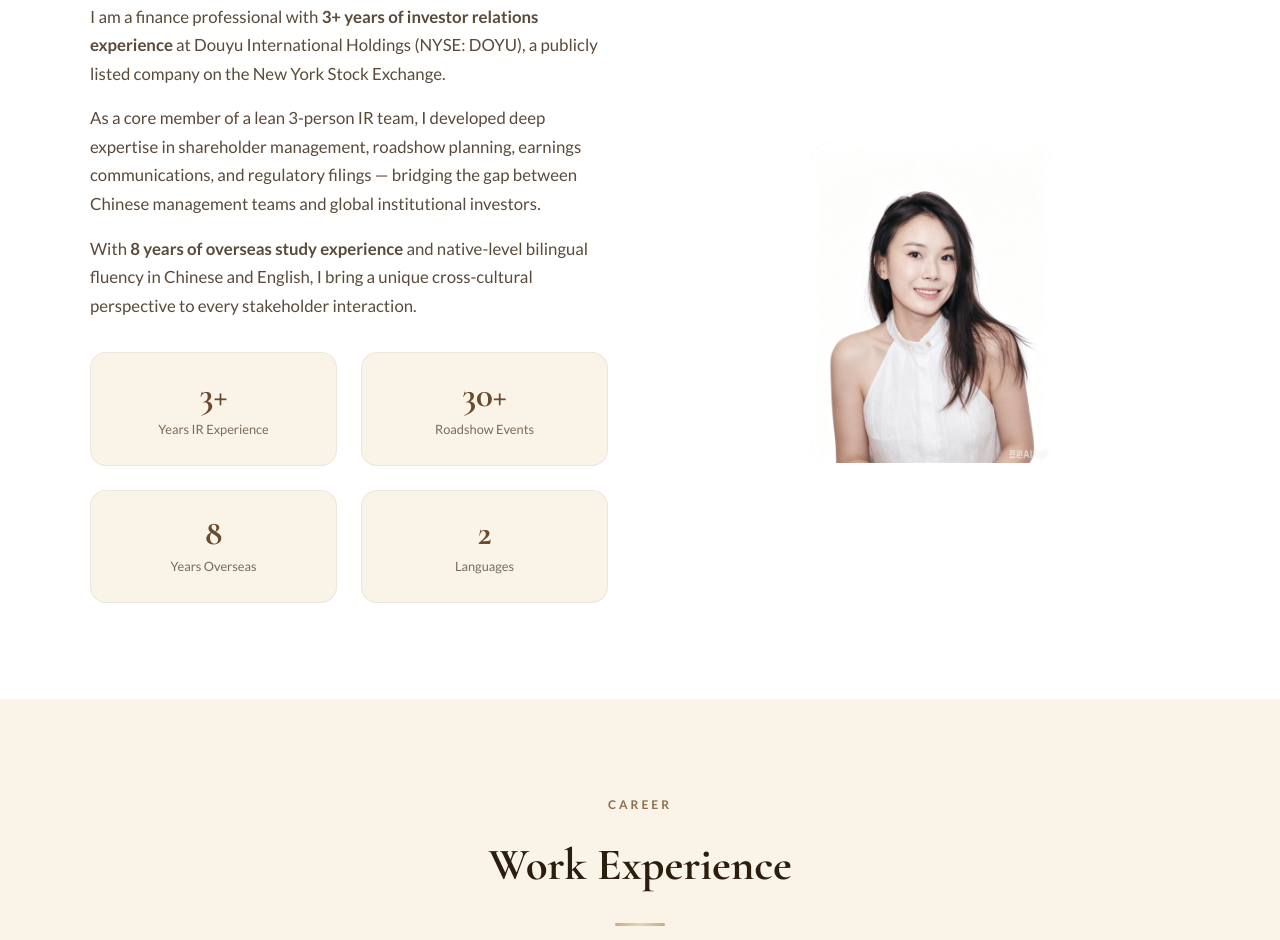
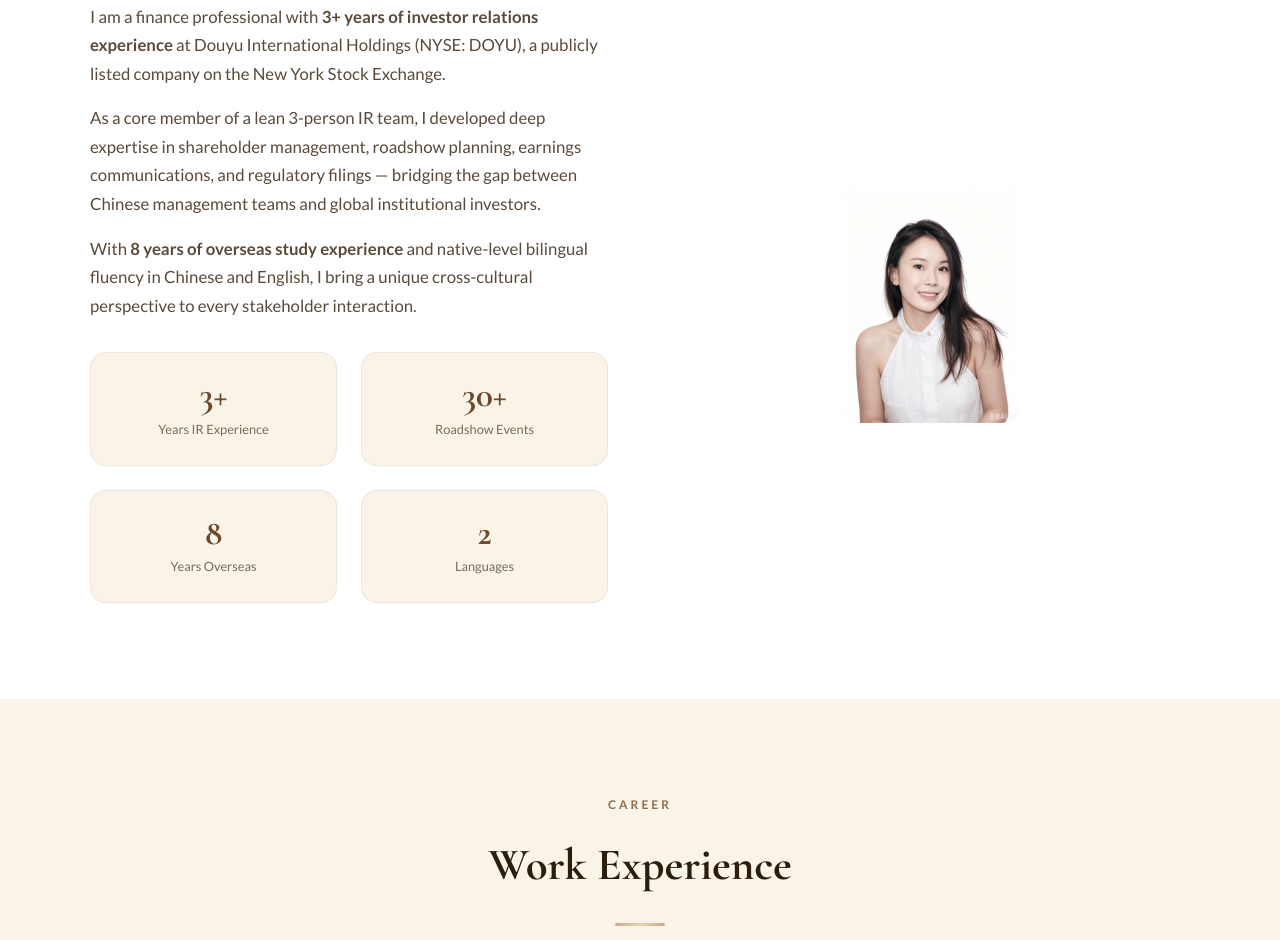
Before and after one commit to haiqing2266/duo-s-zone, a plain HTML site: page index.html in a window 1280 px wide. Shown: the part 1088-2028 px from the top of the page. Drawn offline with nearby package versions, Linux system fonts and the light colour scheme.

Commit message:
Reduce headshot to 180px max width
Co-authored-by: Copilot <223556219+Copilot@users.noreply.github.com>

```diff
--- a/index.html
+++ b/index.html
@@ -248,7 +248,7 @@
             background: var(--light);
             border-radius: 20px; padding: 0;
             position: relative; overflow: hidden;
-            width: 100%; max-width: 240px;
+            width: 100%; max-width: 180px;
         }
         .about-card img {
             width: 100%; height: auto; border-radius: 20px;
```
